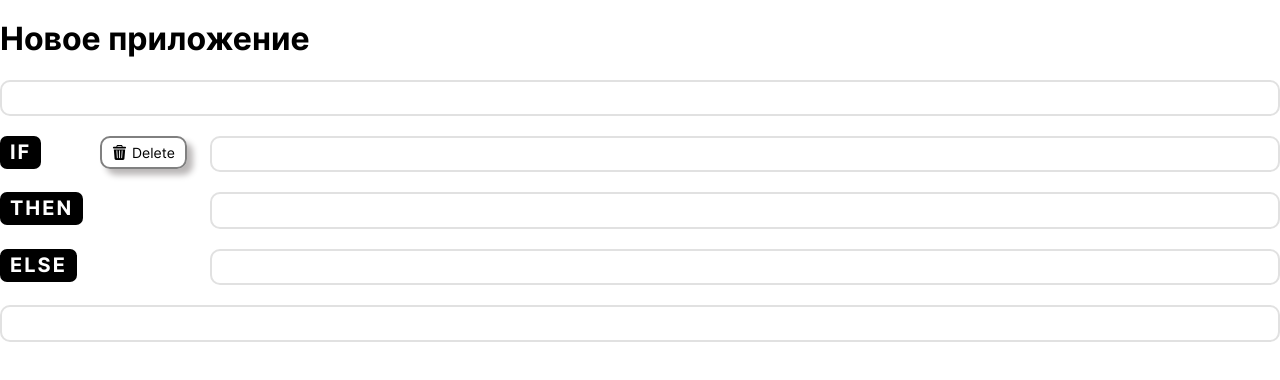
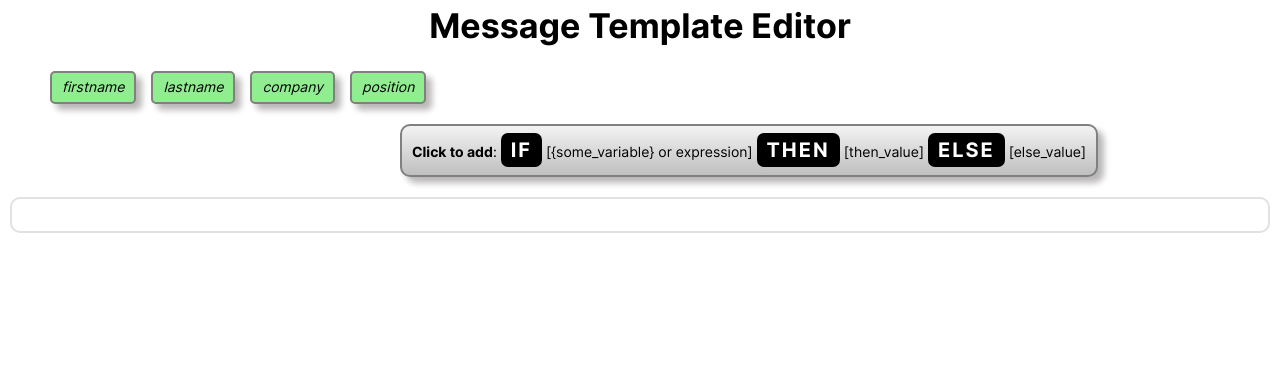
Before and after one commit to BobrikAU/message-template-editor, a React (Create React App) app: page / in a window 1280 px wide. Shown: the top 380 px of the page. Built offline with nearby package versions, Linux system fonts and the light colour scheme.

Commit message:
component: make part 1 of the temlates editor

```diff
--- a/package.json
+++ b/package.json
@@ -10,6 +10,7 @@
     "@types/node": "^16.18.41",
     "@types/react": "^18.2.20",
     "@types/react-dom": "^18.2.7",
+    "nanoid": "^4.0.2",
     "normalize.css": "^8.0.1",
     "react": "^18.2.0",
     "react-dom": "^18.2.0",
--- a/src/app/index.tsx
+++ b/src/app/index.tsx
@@ -1,11 +1,14 @@
 import styles from "./index.module.css";
+import TemplateEditor from "../components/templateEditor";
 import Condition from "../components/condition";
 
 function App() {
+  const arrVarNames = localStorage.arrVarNames
+    ? JSON.parse(localStorage.arrVarNames)
+    : ["firstname", "lastname", "company", "position"];
   return (
     <div className="App">
-      <h1>Новое приложение</h1>
-      <Condition />
+      <TemplateEditor arrVarNames={arrVarNames} />
     </div>
   );
 }
--- /dev/null
+++ b/src/assets/styles/variables/index.css
@@ -0,0 +1,3 @@
+:root {
+  --black: #232323;
+}
--- /dev/null
+++ b/src/components/templateEditor/index.module.css
@@ -0,0 +1,25 @@
+.head {
+  margin: 0;
+  color: var(--black);
+  text-align: center;
+  font-size: 34px;
+  font-weight: 700;
+  line-height: 1.5;
+}
+
+.buttonsContainer {
+  box-sizing: border-box;
+  padding: 20px 50px;
+  display: flex;
+  gap: 15px;
+}
+
+.buttonCondition {
+  margin-left: 400px;
+}
+
+.tamplate {
+  box-sizing: border-box;
+  width: 100%;
+  padding: 20px 10px;
+}
--- /dev/null
+++ b/src/components/templateEditor/index.tsx
@@ -0,0 +1,29 @@
+import { nanoid } from "nanoid";
+import styles from "./index.module.css";
+import { ButtonWithVariable, ButtonOfCondition } from "../../ui/button";
+import Textarea from "../../ui/textarea";
+
+interface ITemplateEditorProps {
+  arrVarNames: string[];
+}
+
+const TemplateEditor = ({ arrVarNames }: ITemplateEditorProps) => {
+  const buttonsWithVariables = arrVarNames.map((item) => (
+    <ButtonWithVariable text={item} onClick={() => {}} key={nanoid()} />
+  ));
+  return (
+    <section>
+      <h1 className={styles.head}>Message Template Editor</h1>
+      <div className={styles.buttonsContainer}>{buttonsWithVariables}</div>
+      <ButtonOfCondition
+        onClick={() => {}}
+        externalStyles={styles.buttonCondition}
+      />
+      <div className={styles.tamplate}>
+        <Textarea name="1" value="" changeHandler={() => {}} />
+      </div>
+    </section>
+  );
+};
+
+export default TemplateEditor;
--- a/src/ui/button/buttonOfCondition/index.tsx
+++ b/src/ui/button/buttonOfCondition/index.tsx
@@ -4,12 +4,16 @@ import Span from "../../span";
 
 interface IButtonOfConditionProps {
   onClick: () => void;
+  externalStyles?: string;
 }
 
 /**
  * Данный компонент - кнопка для вставки подвиджета условного ветвления IF-THEN-ELSE
  */
-const ButtonOfCondition = ({ onClick }: IButtonOfConditionProps) => {
+const ButtonOfCondition = ({
+  onClick,
+  externalStyles,
+}: IButtonOfConditionProps) => {
   const text = (
     <span>
       <span className={styles.bold}>Click to add</span>: <Span text="IF" />{" "}
@@ -18,7 +22,11 @@ const ButtonOfCondition = ({ onClick }: IButtonOfConditionProps) => {
     </span>
   );
   return (
-    <Button text={text} onClick={onClick} externalStyles={styles.button} />
+    <Button
+      text={text}
+      onClick={onClick}
+      externalStyles={`${styles.button} ${externalStyles}`}
+    />
   );
 };
 
```
Also changed, not shown: 1 other file (tests, documents, lock files or other folders).
